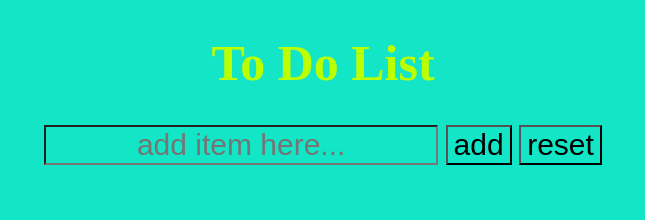
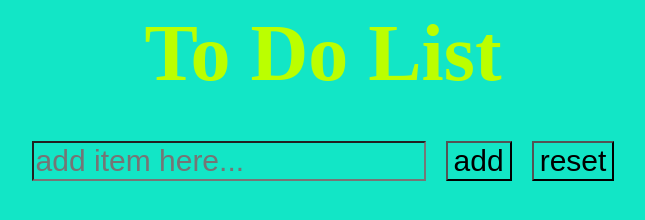
Before and after one commit to yosupCheon/To-Do-List, an Electron app: page index.html in a window 800 px wide. Shown: the whole page, without its empty margins (77-722 px from the left). Drawn offline with Linux system fonts and the light colour scheme; no server answers.

Commit message:
adjusted the layout

```diff
--- a/src/style.css
+++ b/src/style.css
@@ -1,15 +1,13 @@
 * {
     background-color:rgb(18, 230, 198);
-    text-align: center;
     font-size: 30px;
 }
-h1 {
+
+h1, form {
+    margin:0;
     color: rgb(187, 255, 0);
-    font-size: 50px;
-}
-
-h1, form, ol, li{
     text-align: center;
+    font-size: 80px;
 }
 
 ol{
```
